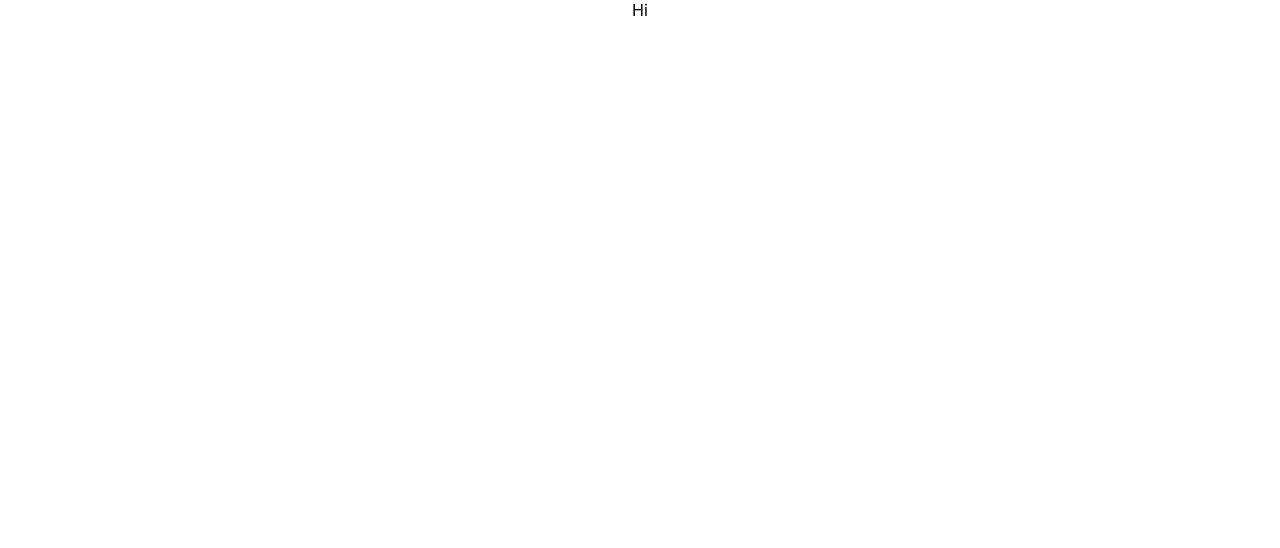
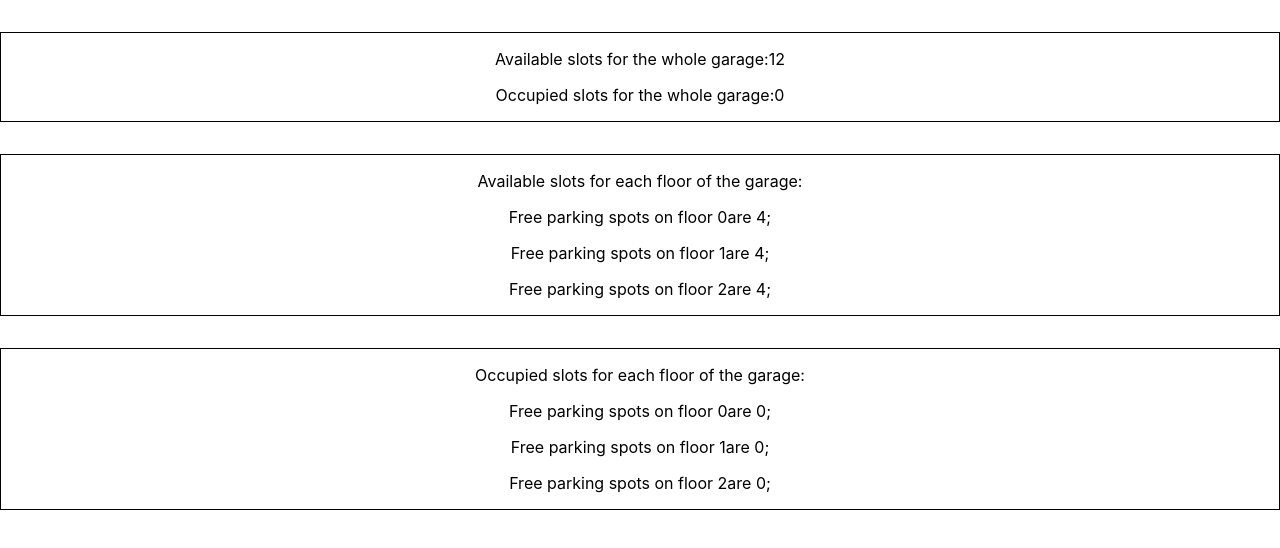
Before and after one commit to AnjuBudhwanBala/parking-garage, a React (Create React App) app: page / in a window 1280 px wide. Shown: the top 548 px of the page. Built offline with nearby package versions, Linux system fonts and the light colour scheme.

Commit message:
Available and Occupied parking spot in garage and on each floor

```diff
--- a/src/App.tsx
+++ b/src/App.tsx
@@ -1,8 +1,9 @@
 import React, { useEffect, useState } from "react";
+import ParkingSpots from "./ParkingSpots/ParkingSpots";
 import "./App.css";
 
 function App() {
-    const [data, setData] = useState([]);
+    const [data, setData] = useState<any>([]);
     const getData = () => {
         fetch("parking-garage.json", {
             headers: {
@@ -11,11 +12,9 @@ function App() {
             },
         })
             .then(function (response) {
-                console.log(response);
                 return response.json();
             })
             .then(function (myJson) {
-                console.log(myJson);
                 setData(myJson);
             });
     };
@@ -25,7 +24,7 @@ function App() {
 
     return (
         <div className="App">
-            <div>Hi</div>
+            <ParkingSpots data={data.floors} />{" "}
         </div>
     );
 }
--- /dev/null
+++ b/src/ParkingSpots/ParkingSpots.tsx
@@ -0,0 +1,106 @@
+import React, { useEffect, useState } from "react";
+import "./Style.css";
+
+function ParkingSpots(props: any) {
+    const [totalParkingSpots, setTotalParkingSpots] = useState(0);
+    const [totalAvailableParkingSpots, setTotalAvailableParkingSpots] =
+        useState(0);
+    const [floorAvailableSpots, setFloorAvailableSpots] = useState<any>([]);
+    const [floorOccupiedSpots, setFloorOccupiedSpots] = useState<any>([]);
+
+    useEffect(() => {
+        let totalParkingSpotsOfGarage = 0;
+        let totalAvailableParkingSpotsOfGarage = 0;
+        props.data &&
+            props.data.map((floor: any) => {
+                let floorAvailableParkingSpots = 0;
+                let floorOccupiedParkingSpots = 0;
+                floor.parkingSpots &&
+                    floor.parkingSpots.map((parkingSpot: any) => {
+                        totalParkingSpotsOfGarage += 1;
+                        if (parkingSpot.occupied === false) {
+                            totalAvailableParkingSpotsOfGarage += 1;
+                            floorAvailableParkingSpots += 1;
+                        } else {
+                            floorOccupiedParkingSpots += 1;
+                        }
+                    });
+                setTotalParkingSpots(totalParkingSpotsOfGarage);
+                setTotalAvailableParkingSpots(
+                    totalAvailableParkingSpotsOfGarage
+                );
+                setFloorOccupiedSpots((prevState: any) => [
+                    ...prevState,
+                    {
+                        floorNumber: floor.floor_number,
+                        floorOccupiedParkingSpots: floorOccupiedParkingSpots,
+                    },
+                ]);
+                setFloorAvailableSpots((prevState: any) => [
+                    ...prevState,
+                    {
+                        floorNumber: floor.floor_number,
+                        floorAvailableParkingSpots: floorAvailableParkingSpots,
+                    },
+                ]);
+            });
+    }, [props.data]);
+
+    return (
+        <>
+            <div className="border">
+                <p>
+                    Available slots for the whole garage:
+                    <span>{totalAvailableParkingSpots}</span>
+                </p>
+                <p>
+                    {" "}
+                    Occupied slots for the whole garage:
+                    <span>
+                        {totalParkingSpots - totalAvailableParkingSpots}
+                    </span>
+                </p>
+            </div>
+            <div className="border">
+                <p>Available slots for each floor of the garage:</p>
+                {floorAvailableSpots &&
+                    floorAvailableSpots.map(
+                        (floorAvailableSpot: any, index: number) => {
+                            return (
+                                <p key={index}>
+                                    Free parking spots on floor{" "}
+                                    {floorAvailableSpot.floorNumber}
+                                    are{" "}
+                                    {
+                                        floorAvailableSpot.floorAvailableParkingSpots
+                                    }
+                                    ;
+                                </p>
+                            );
+                        }
+                    )}
+            </div>
+            <div className="border">
+                <p> Occupied slots for each floor of the garage:</p>
+                {floorOccupiedSpots &&
+                    floorOccupiedSpots.map(
+                        (floorOccupiedSpot: any, index: number) => {
+                            return (
+                                <p key={index}>
+                                    Free parking spots on floor{" "}
+                                    {floorOccupiedSpot.floorNumber}
+                                    are{" "}
+                                    {
+                                        floorOccupiedSpot.floorOccupiedParkingSpots
+                                    }
+                                    ;
+                                </p>
+                            );
+                        }
+                    )}
+            </div>
+        </>
+    );
+}
+
+export default ParkingSpots;
--- /dev/null
+++ b/src/ParkingSpots/Style.css
@@ -0,0 +1,4 @@
+.border {
+    margin: 2rem 0;
+    border: 1px solid black;
+}
```
